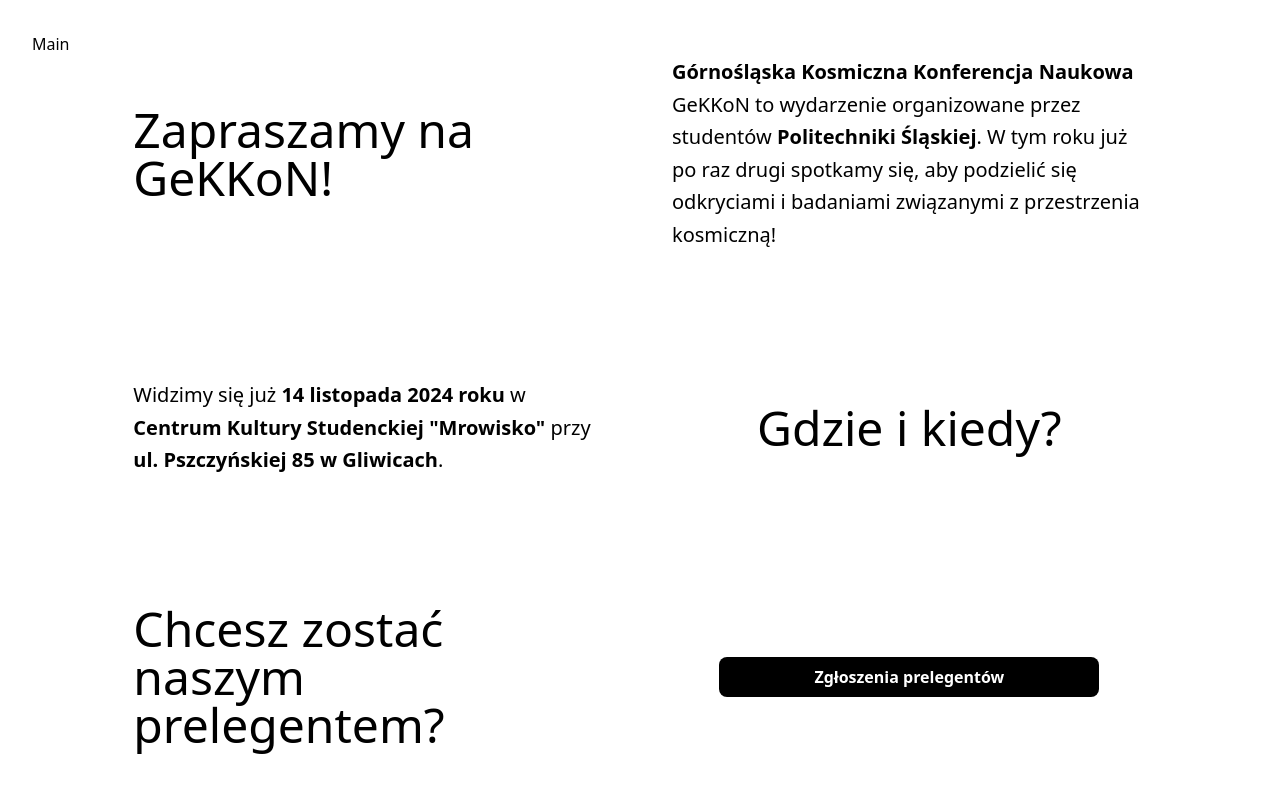
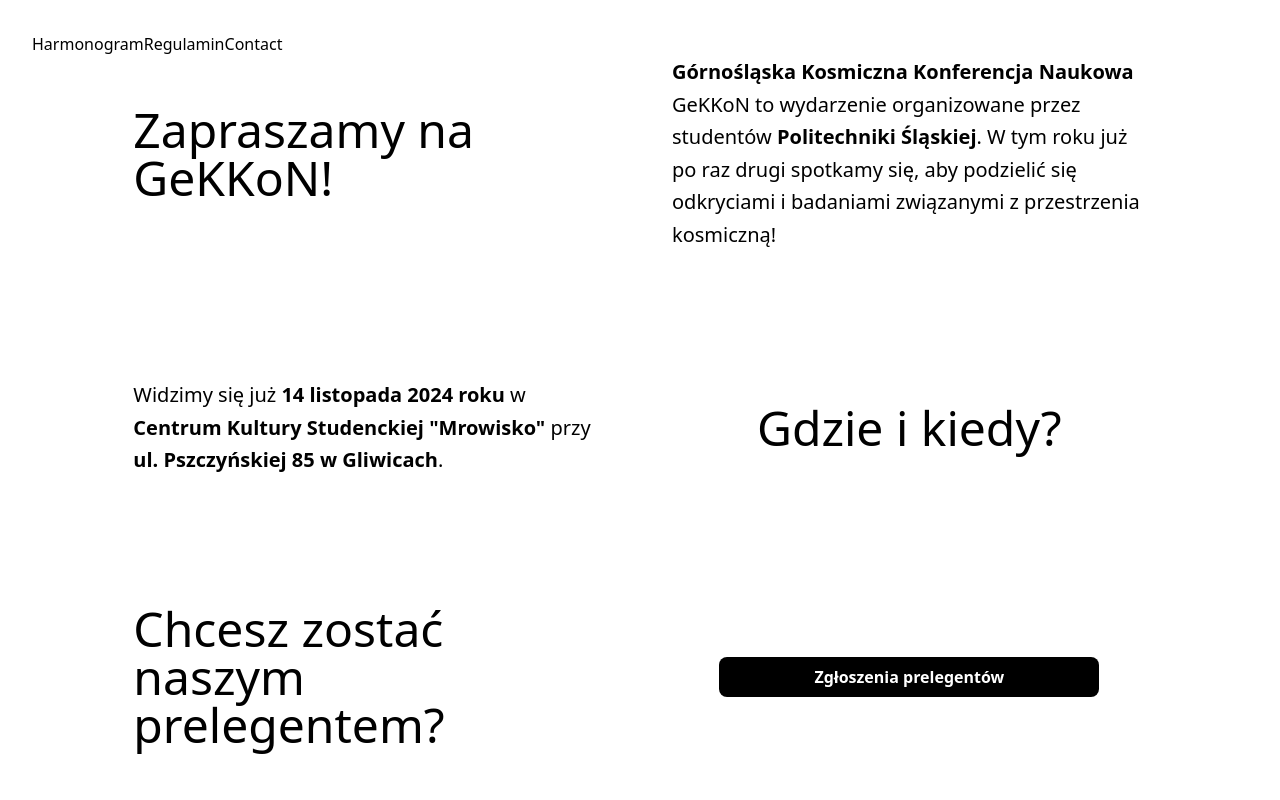
Before and after one commit to RadekJedrzejczyk/gekkon-website, a Vue app: page / in a window 1280 px wide. Shown: the top 800 px of the page. Built offline with nearby package versions, Linux system fonts and the light colour scheme.

Commit message:
add links

```diff
--- a/src/components/LinkCell.vue
+++ b/src/components/LinkCell.vue
@@ -3,11 +3,15 @@
 defineProps<{
   text: string
   link: string
+  isRouter: boolean
 }>()
+
+const linkClass = 'bg-black text-white p-2 text-center w-4/5 border-solid rounded-lg font-bold'
 </script>
 
 <template>
   <CellComponent>
-    <a class="bg-black text-white p-2 text-center w-4/5 border-solid rounded-lg font-bold" :href="link">{{ text }}</a>
+    <router-link v-if="isRouter" :class="linkClass" :to="{ name: link }">{{ text }}</router-link>
+    <a v-else :class="linkClass" :href="link">{{ text }}</a>
   </CellComponent>
 </template>
--- a/src/components/NavItems.vue
+++ b/src/components/NavItems.vue
@@ -2,10 +2,11 @@
 import { type LinkItem } from '@/interfaces'
 import { inject } from 'vue'
 
-const navItems: Array<LinkItem> = [{ name: 'main' }]
-
-const toTitle = (name: String) =>
-  (name.charAt(0).toUpperCase() + name.slice(1)).trim().replace('/[-_]/gm', ' ')
+const navItems: Array<LinkItem> = [
+  { name: 'schedule', title: 'Harmonogram' },
+  { name: 'regulations', title: 'Regulamin' },
+  { name: 'contact', title: 'Contact' }
+]
 
 const isOpened = inject('isOpened')
 </script>
@@ -17,6 +18,6 @@
     :to="{ name: item.name }"
     @click="isOpened = !isOpened"
   >
-    {{ toTitle(item.name) }}
+    {{ item.title }}
   </router-link>
 </template>
--- a/src/components/cells/RegulationsLink.vue
+++ b/src/components/cells/RegulationsLink.vue
@@ -1,7 +1,7 @@
 <script setup lang="ts">
-import LinkCell from '../LinkCell.vue'
+import LinkCell from '@/components/LinkCell.vue'
 </script>
 
 <template>
-  <LinkCell text="Regulamin konferencji" link="/"/>
+  <LinkCell text="Regulamin konferencji" link="regulations" is-router/>
 </template>
--- a/src/components/cells/ScheduleLink.vue
+++ b/src/components/cells/ScheduleLink.vue
@@ -1,7 +1,7 @@
 <script setup lang="ts">
-import LinkCell from '../LinkCell.vue'
+import LinkCell from '@/components/LinkCell.vue'
 </script>
 
 <template>
-  <LinkCell text="Harmonogram" link="/"/>
+  <LinkCell text="Harmonogram" link="schedule" is-router/>
 </template>
--- a/src/components/cells/SpeakerLink.vue
+++ b/src/components/cells/SpeakerLink.vue
@@ -1,7 +1,7 @@
 <script setup lang="ts">
-import LinkCell from '../LinkCell.vue'
+import LinkCell from '@/components/LinkCell.vue'
 </script>
 
 <template>
-  <LinkCell text="Zgłoszenia prelegentów" link="/"/>
+  <LinkCell text="Zgłoszenia prelegentów" link="/" :is-router="false" />
 </template>
--- a/src/interfaces.ts
+++ b/src/interfaces.ts
@@ -6,5 +6,6 @@
 }
 
 export interface LinkItem {
-  name: string
+  name: string,
+  title: string
 }
--- a/src/views/ContactView.vue
+++ b/src/views/ContactView.vue
@@ -0,0 +1,3 @@
+<template>
+  Tu wkrótce pojawi się kontakt.
+</template>
--- a/src/views/RegulatonsView.vue
+++ b/src/views/RegulatonsView.vue
@@ -0,0 +1,3 @@
+<template>
+  Tu wkrótce pojawi się regulamin.
+</template>
--- a/src/views/ScheduleView.vue
+++ b/src/views/ScheduleView.vue
@@ -0,0 +1,3 @@
+<template>
+  Tu wkrótce pojawi się harmonogram.
+</template>
```
